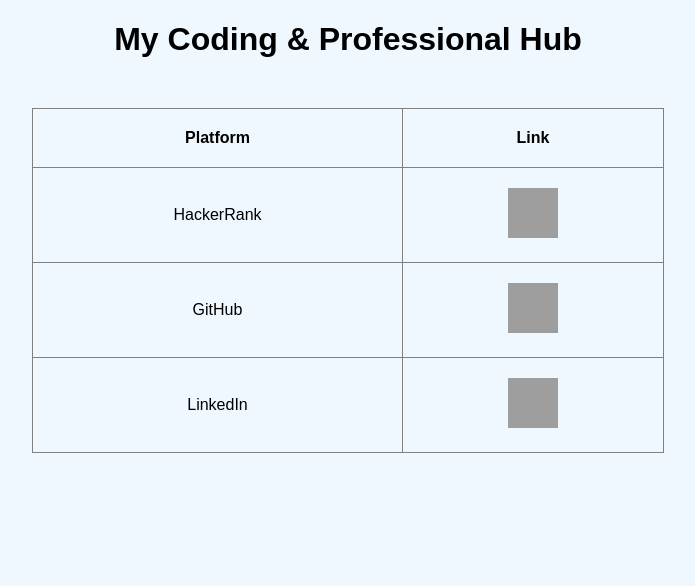
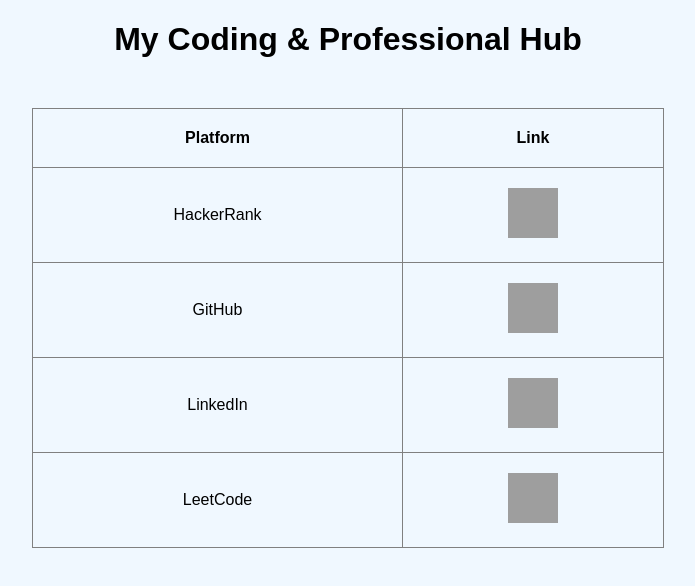
Before and after one commit to Heet-Zalavadiya/my-html-link-project, a plain HTML site: page index.html in a window 1280 px wide. Shown: the whole page, without its empty margins (292-987 px from the left). Drawn offline with Linux system fonts and the light colour scheme; grey boxes are pictures that could not be loaded.

Commit message:
Update index.html

```diff
--- a/index.html
+++ b/index.html
@@ -65,6 +65,14 @@
                 </a>
             </td>
         </tr>
+        <tr>
+            <td>LeetCode</td>
+            <td>
+                <a href="https://leetcode.com/u/Heet-Zalavadiya/" target="_blank">
+                    <img src="https://miro.medium.com/max/2400/1*IC0JXUE3UEAfDfQnFyGtGA.jpeg" alt="LeetCode Logo">
+                </a>
+            </td>
+        </tr>
     </table>
 
 </body>
```
